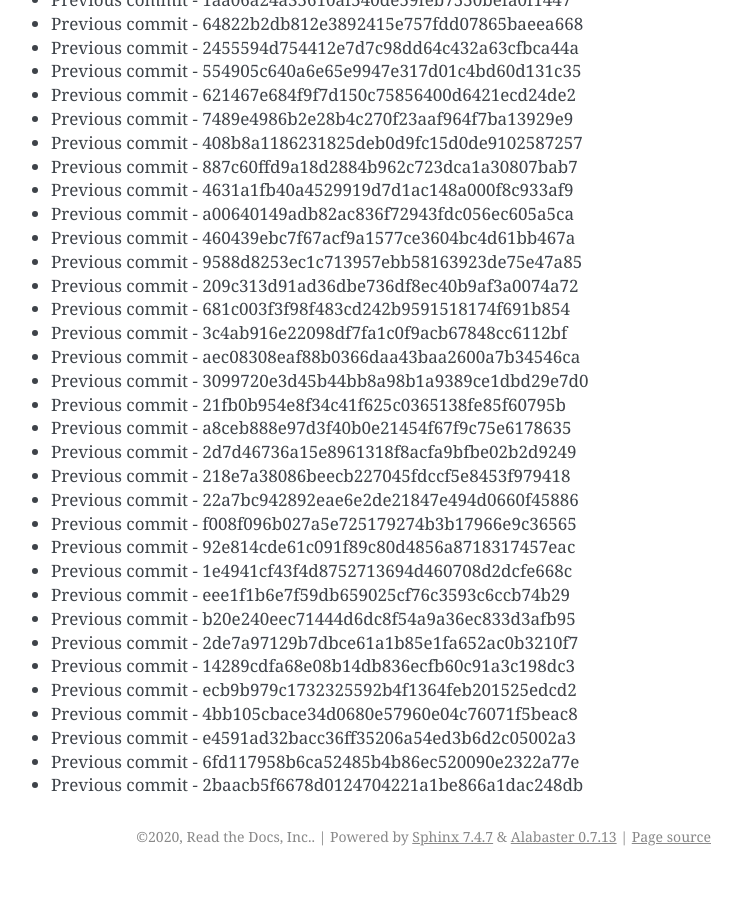
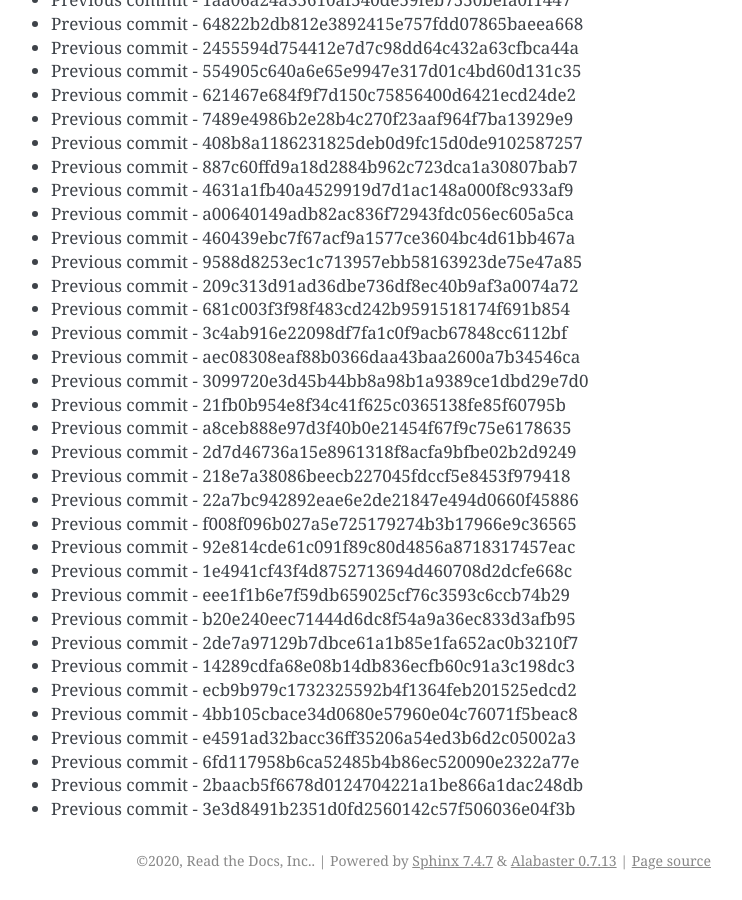
Before and after one commit to readthedocs/rtd-git-stresstest, a Sphinx documentation site: the page built from docs/updates.rst, in a window 1280 px wide and 900 px high, scrolled down 53080 px. Shown: the whole window, without its empty margins (399-1141 px from the left). Built offline with Sphinx 7.4.7, drawn with Linux system fonts in a browser that asks for light colours; before the commit the page ends 53956 px from its top, so only the background shows below that.

Commit message:
Generating commit from previous: 3e3d8491b2351d0fd2560142c57f506036e04f3b

```diff
--- a/docs/updates.rst
+++ b/docs/updates.rst
@@ -2262,3 +2262,4 @@ It can be tested for any performance characteristics.
 * Previous commit - e4591ad32bacc36ff35206a54ed3b6d2c05002a3
 * Previous commit - 6fd117958b6ca52485b4b86ec520090e2322a77e
 * Previous commit - 2baacb5f6678d0124704221a1be866a1dac248db
+* Previous commit - 3e3d8491b2351d0fd2560142c57f506036e04f3b
```
